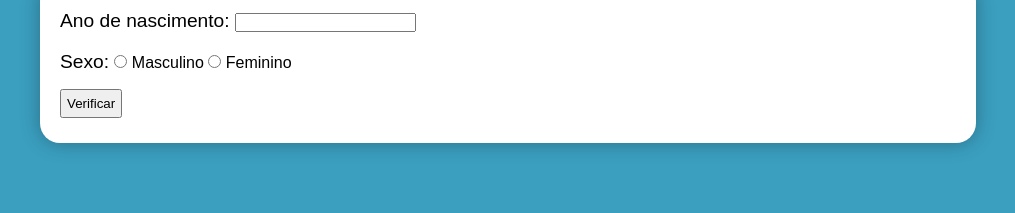
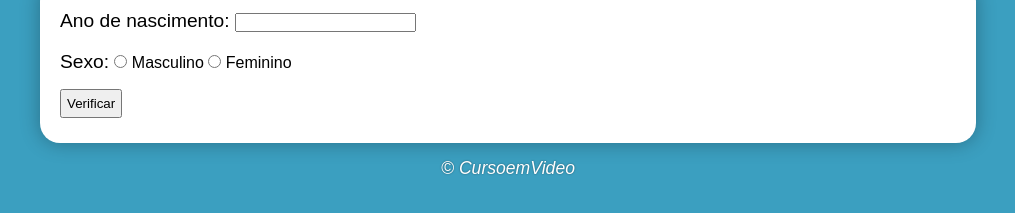
Before and after one commit to renanfriande/javascript, a plain HTML site: page aula13 pratica2/index.html in a window 1280 px wide. Shown: the part 101-314 px from the top of the page, without its empty margins (132-1147 px from the left). Drawn offline with Linux system fonts and the light colour scheme.

Commit message:
melhorias visuais verificador de idade

```diff
--- a/aula13 pratica2/index.html
+++ b/aula13 pratica2/index.html
@@ -26,6 +26,9 @@
             </div>
         </div>
     </main>
+    <footer>
+        <span><i>&copy CursoemVideo</i></span>
+    </footer>
     <script src="javascript.js"></script>
 </body>
 </html>
--- a/aula13 pratica2/style.css
+++ b/aula13 pratica2/style.css
@@ -62,3 +62,10 @@ div.imagem {
     background-size: cover;
     box-shadow: 0px 0px 5px rgba(0, 0, 0, 0.521);
 }
+
+footer {
+    color: white;
+    text-shadow: 0px 0px 2px rgba(0, 0, 0, 0.445);
+    margin-top: 15px;
+    font-size: 1.1em;
+}
```
